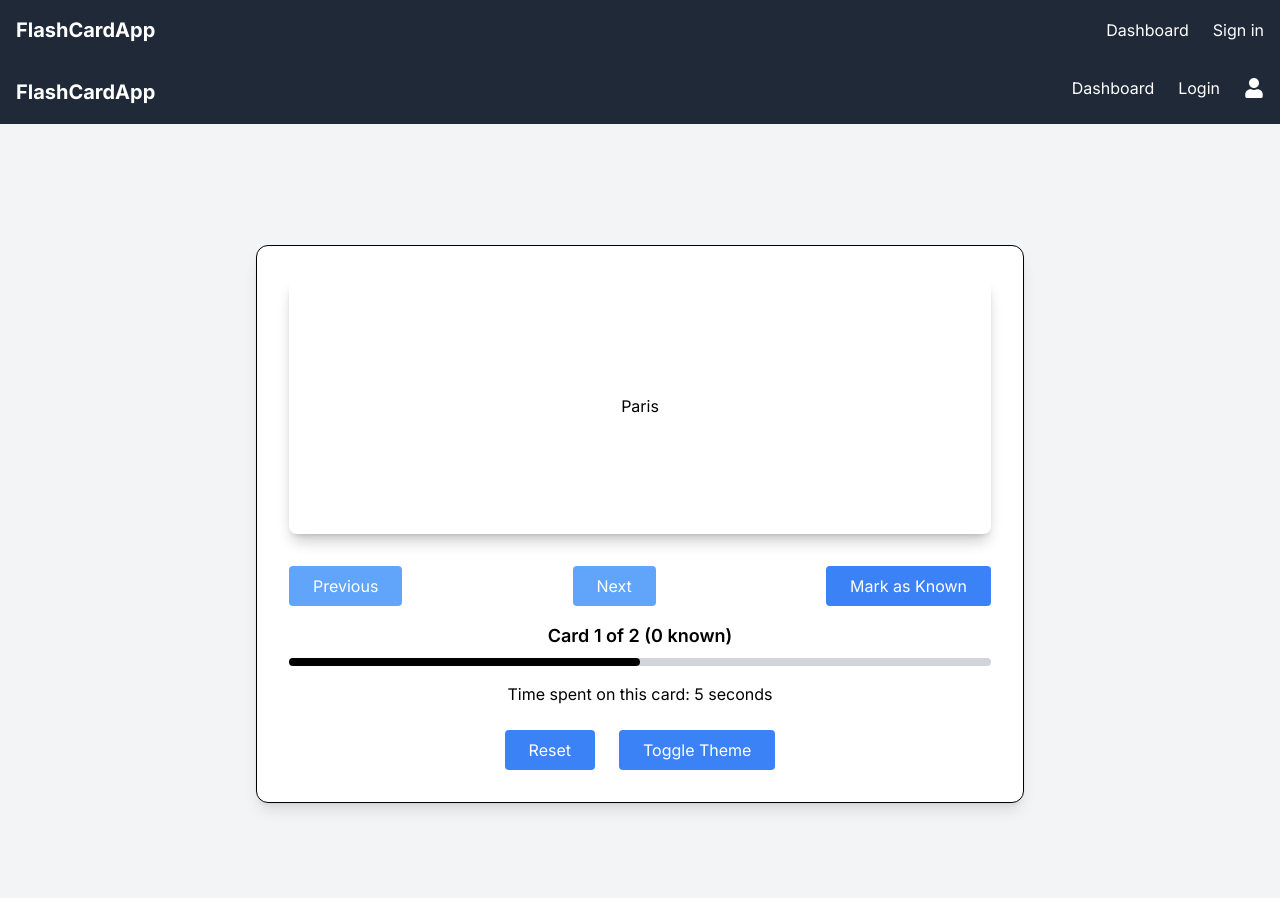
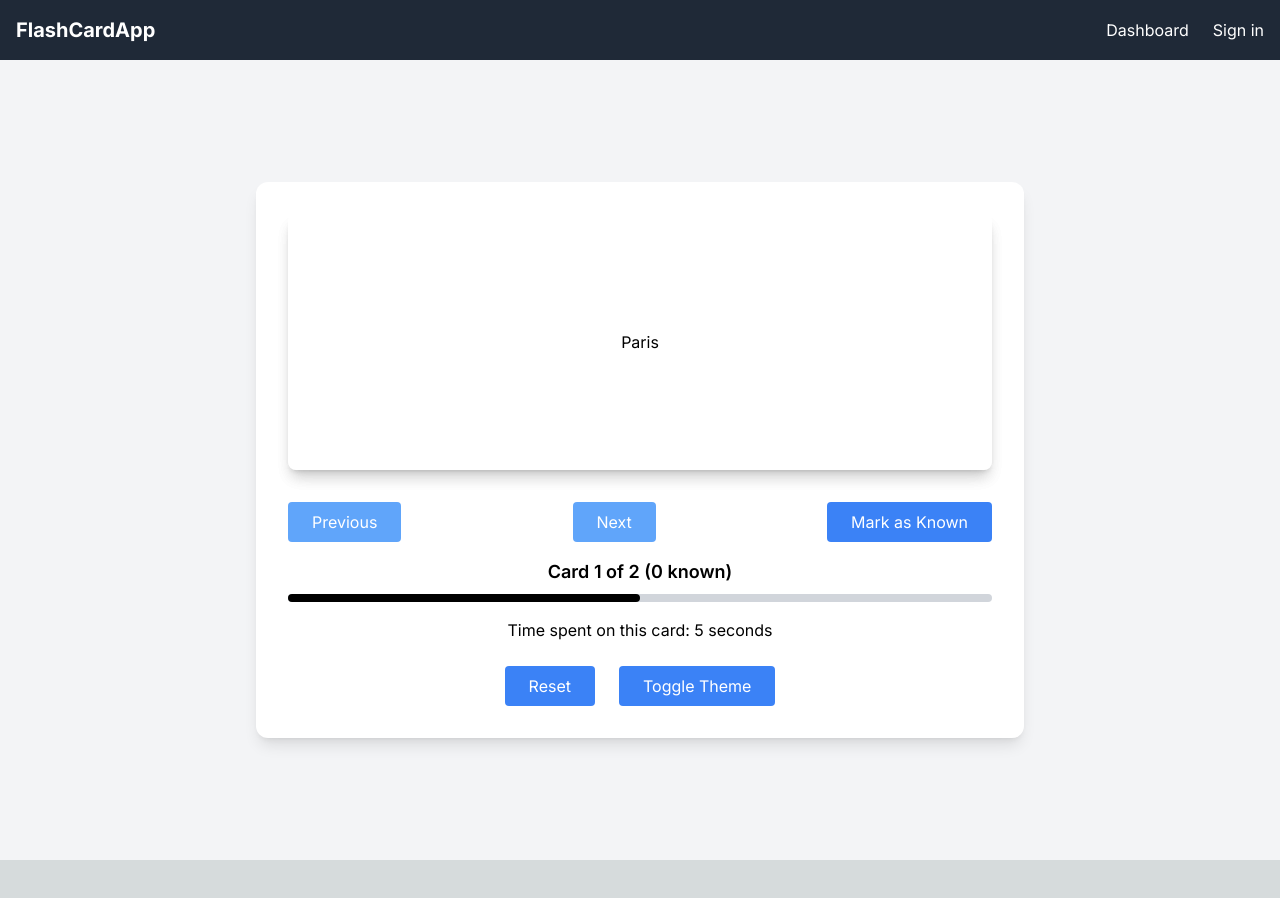
Before and after one commit to Ameer-Hamza289/AI_Flash_Cards, a Next.js app: page /flashcard-viewer in a window 1280 px wide. Shown: the top 898 px of the page. After the commit the page ends 860 px from the top, so only its background shows below. Built offline with nearby package versions, Linux system fonts and the light colour scheme; no server answers.

Commit message:
Flashcard view updated with minor changes

```diff
--- a/app/flashcard-viewer/page.tsx
+++ b/app/flashcard-viewer/page.tsx
@@ -55,9 +55,8 @@ const FlashcardViewer = () => {
 
   return (
     <>
-      <Navbar />
       <div className={`flex flex-col items-center justify-center min-h-screen ${theme === 'dark' ? 'bg-gray-100 text-black' : 'bg-white text-black'}`}>
-        <div className="w-full max-w-3xl mx-auto bg-white p-8 rounded-xl shadow-lg" style={{ border: '1px solid black' }}>
+        <div className="w-full max-w-3xl mx-auto bg-white p-8 rounded-xl shadow-lg my-7" >
           <div className="relative w-full h-64">
             <div
               className={`absolute w-full h-full transition-transform duration-700 ${
```
